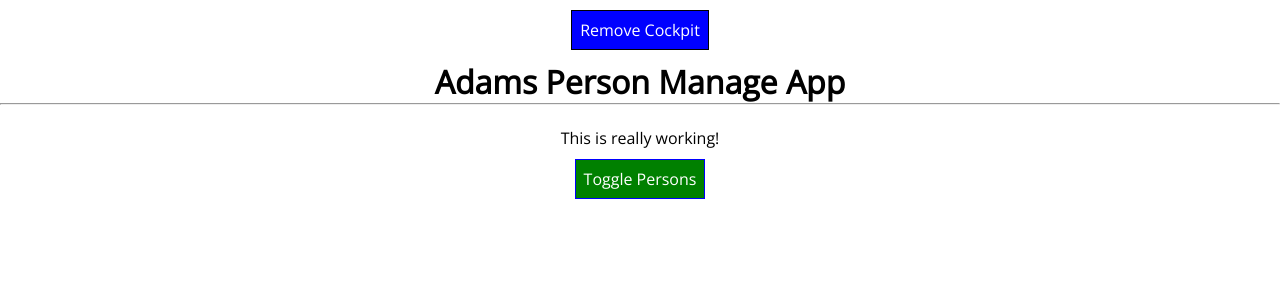
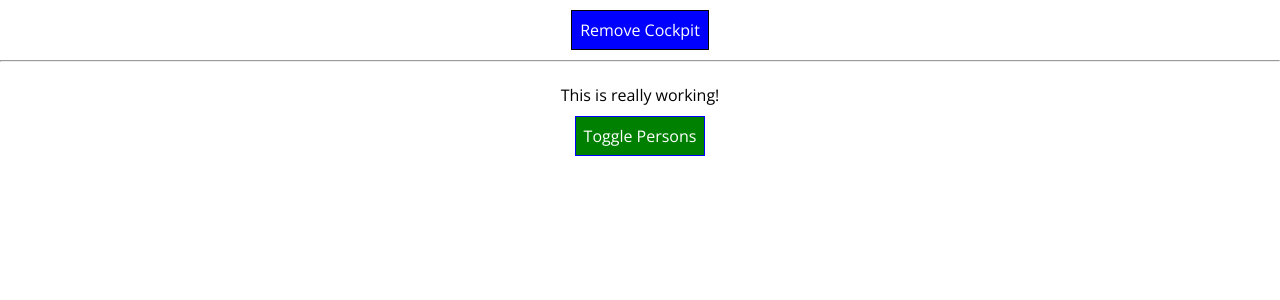
Before and after one commit to abenjamin1313/Person-Manage-App, a React app: page / in a window 1280 px wide. Shown: the top 300 px of the page. Built offline with nearby package versions, Linux system fonts and the light colour scheme.

Commit message:
Added HOC - higher order components.

```diff
--- a/src/components/Person/Person.js
+++ b/src/components/Person/Person.js
@@ -1,5 +1,6 @@
 import React, { Component } from 'react';
-
+import Aux from '../../hoc/Auxiliary';
+import withClass from '../../hoc/WithClass';
 import classes from './Person.module.scss';
 
 
@@ -8,13 +9,13 @@
         console.log('[Person.js] - rendering....');
 
         return (
-            <div className={classes.Person}>
+            <Aux className={classes.Person}>
                 <p onClick={this.props.click}>My name is {this.props.name} and my age is {this.props.age}.</p>
                 <p>{this.props.children}</p>
                 <input type="text" onChange={this.props.changed} value={this.props.name} />
-            </div>
+            </Aux>
         );
     }
 };
 
-export default Person;
+export default withClass(Person, classes.Person);
--- a/src/containers/App.js
+++ b/src/containers/App.js
@@ -2,6 +2,8 @@
 import classes from './App.module.scss';
 import Persons from '../components/Persons/Persons';
 import Cockpit from '../components/Cockpit/Cockpit';
+import withClass from '../hoc/WithClass';
+import Aux from '../hoc/Auxiliary';
 
 class App extends Component {
   constructor(props) {
@@ -81,7 +83,7 @@
     }
 
     return (
-      <div className={classes.App}>
+      <Aux>
         <button onClick={() => {this.setState({ showCockpit: false})}}>Remove Cockpit</button>
           {this.state.showCockpit ? <Cockpit
             title={this.props.appTitle}
@@ -90,9 +92,9 @@
             clicked={this.togglePersonsHandler}
             /> : null }
           {persons}
-      </div>
+      </Aux>
     );
   }
 }
 
-export default App;
+export default withClass(App, classes.App);
--- /dev/null
+++ b/src/hoc/Auxiliary.js
@@ -0,0 +1,3 @@
+const aux = props => props.children;
+
+export default aux;
--- /dev/null
+++ b/src/hoc/WithClass.js
@@ -0,0 +1,11 @@
+import React from 'react';
+
+const withClass = (WrappedComponent, className) => {
+    return props => (
+        <div className={className}>
+            <WrappedComponent />
+        </div>
+    );
+};
+
+export default withClass;
```
Lines whose indentation alone changed are shown as unchanged.
